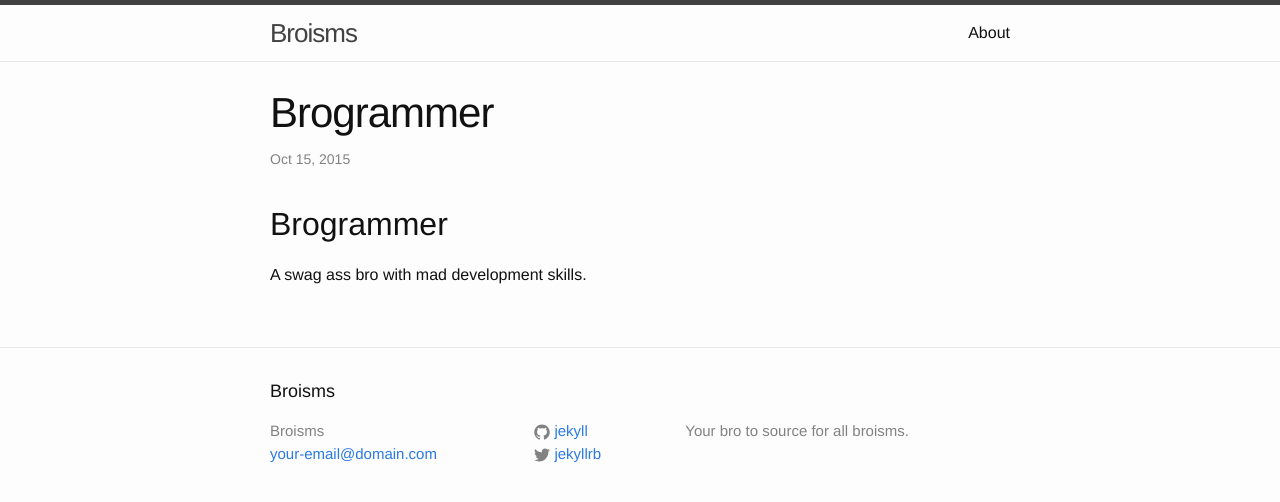
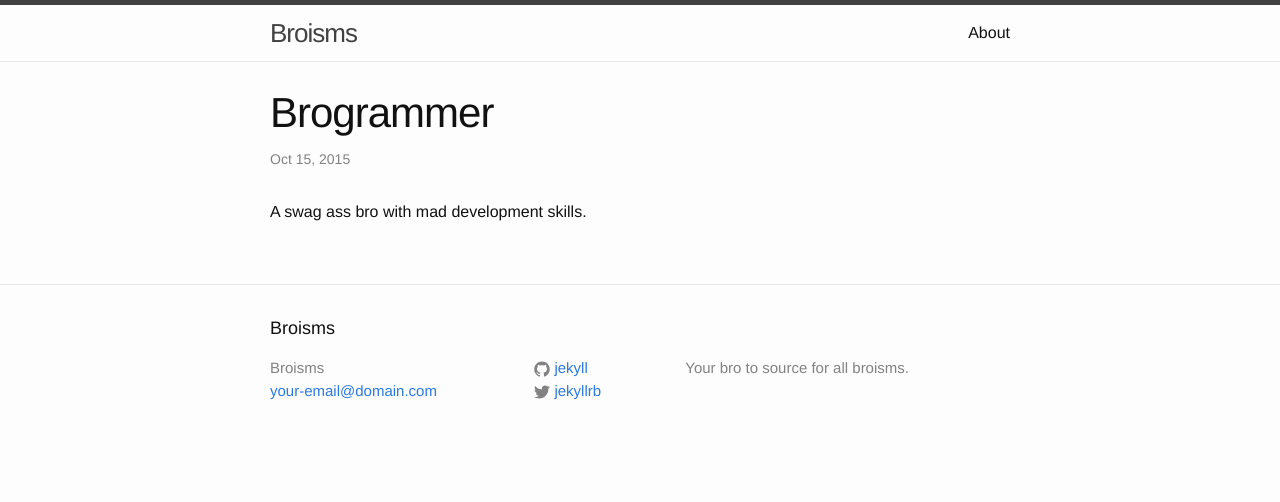
Before and after one commit to lukebonucci/broismdictionary.github.io, a Jekyll site: the page built from _posts/2015-10-15-Brogrammer.md, in a window 1280 px wide. Shown: the top 502 px of the page. Built offline with Jekyll 4.4.1, drawn with Linux system fonts in a browser that asks for light colours.

Commit message:
Updated 2015-10-15-Brogrammer.md

```diff
--- a/_posts/2015-10-15-Brogrammer.md
+++ b/_posts/2015-10-15-Brogrammer.md
@@ -4,6 +4,6 @@ layout: post
 ---
 
 
-## Brogrammer
+
 
 A swag ass bro with mad development skills.
```
